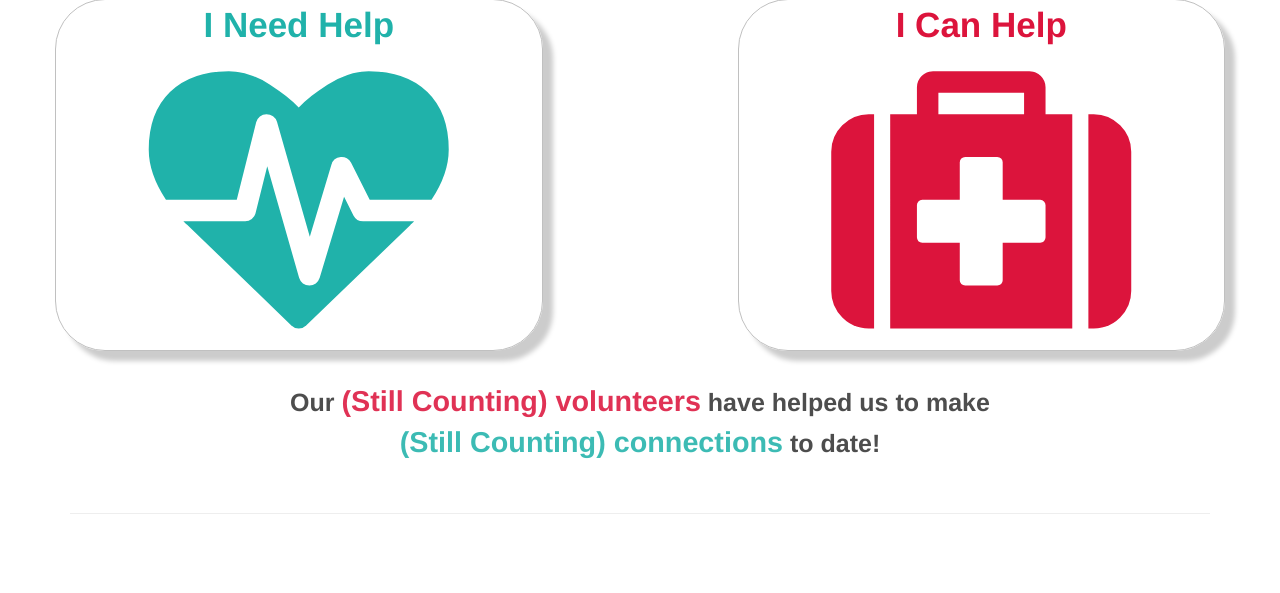
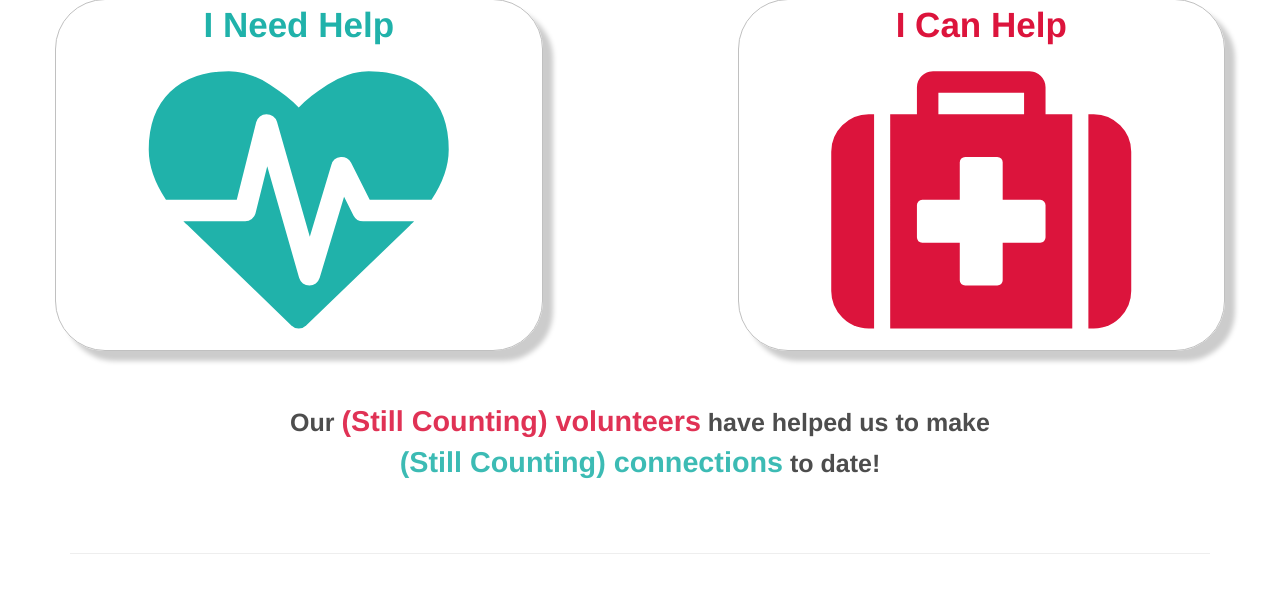
Before and after one commit to Dheeraj-Arremsetty/globalHack2016, a Python web app: template templates/home.html in a window 1280 px wide. Shown: the part 183-776 px from the top of the page. Run offline with Jinja, Linux system fonts and the light colour scheme; the template is opened without the code that fills it, so the values that code supplies are empty.

Commit message:
tweaked landing page styles

```diff
--- a/static/css/main.css
+++ b/static/css/main.css
@@ -92,8 +92,8 @@ ul {
 /* Style usage counters */
 .counter-section {
     font-size: 2.5rem;
-    padding-top: 3rem;
-    padding-bottom: 3rem;
+    padding-top: 5rem;
+    padding-bottom: 5rem;
     opacity: 87%;
     font-weight: bold;
 }
```
